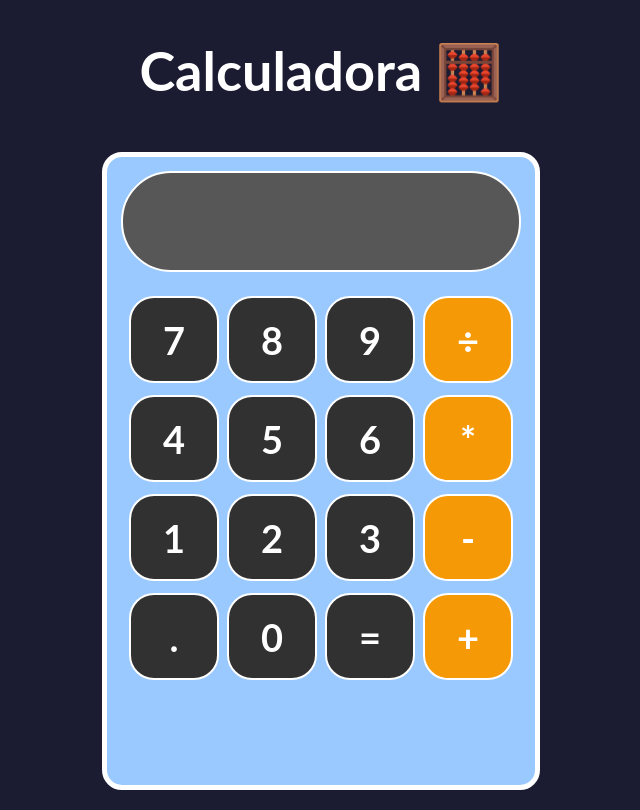
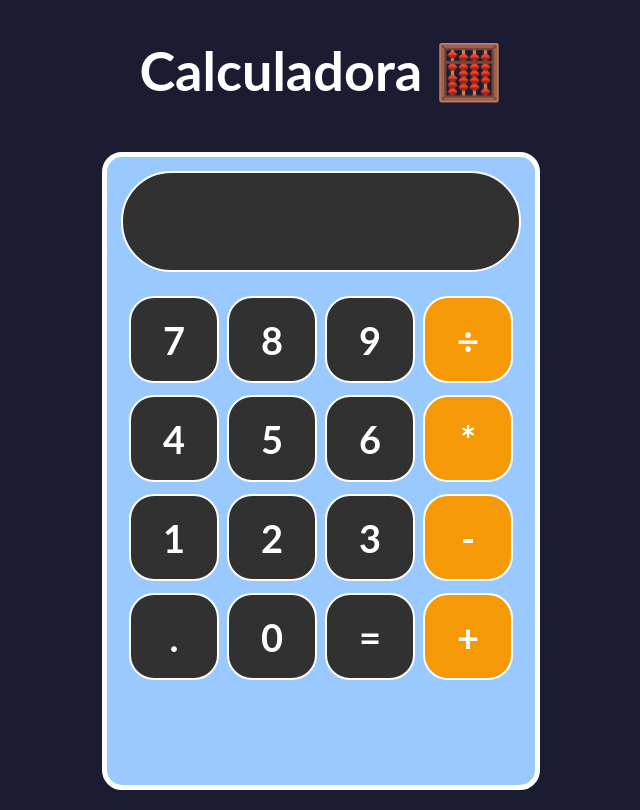
Before and after one commit to fabiochirinos/calculadora, a React (Create React App) app: page / in a window 1280 px wide. Shown: the whole page, without its empty margins (319-959 px from the left). Built offline with nearby package versions, Linux system fonts and the light colour scheme; the HTML template or start-up script is replaced by a standard one.

Commit message:
se modifico el estilo del componente Pantalla

```diff
--- a/src/hojas-de-estilo/Pantalla.css
+++ b/src/hojas-de-estilo/Pantalla.css
@@ -7,9 +7,8 @@
   align-items: center;
   font-weight: bold;
   font-size: 30px;
-  background-color: #575757;
+  background-color: #313131;
   color: #fff;
   padding: 11px 30px 11px 11px;
-  margin: 1px solid #888;
   border: 2px solid #fff;
 }
```
